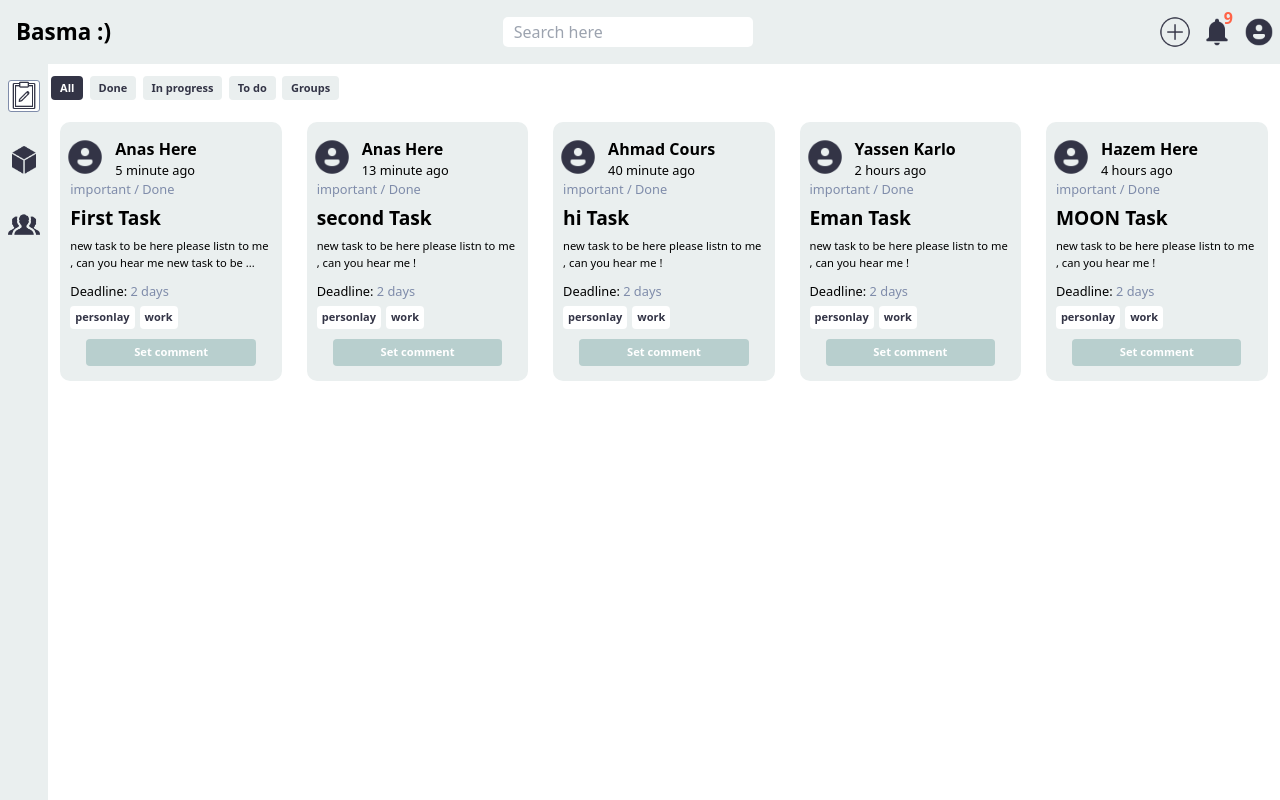
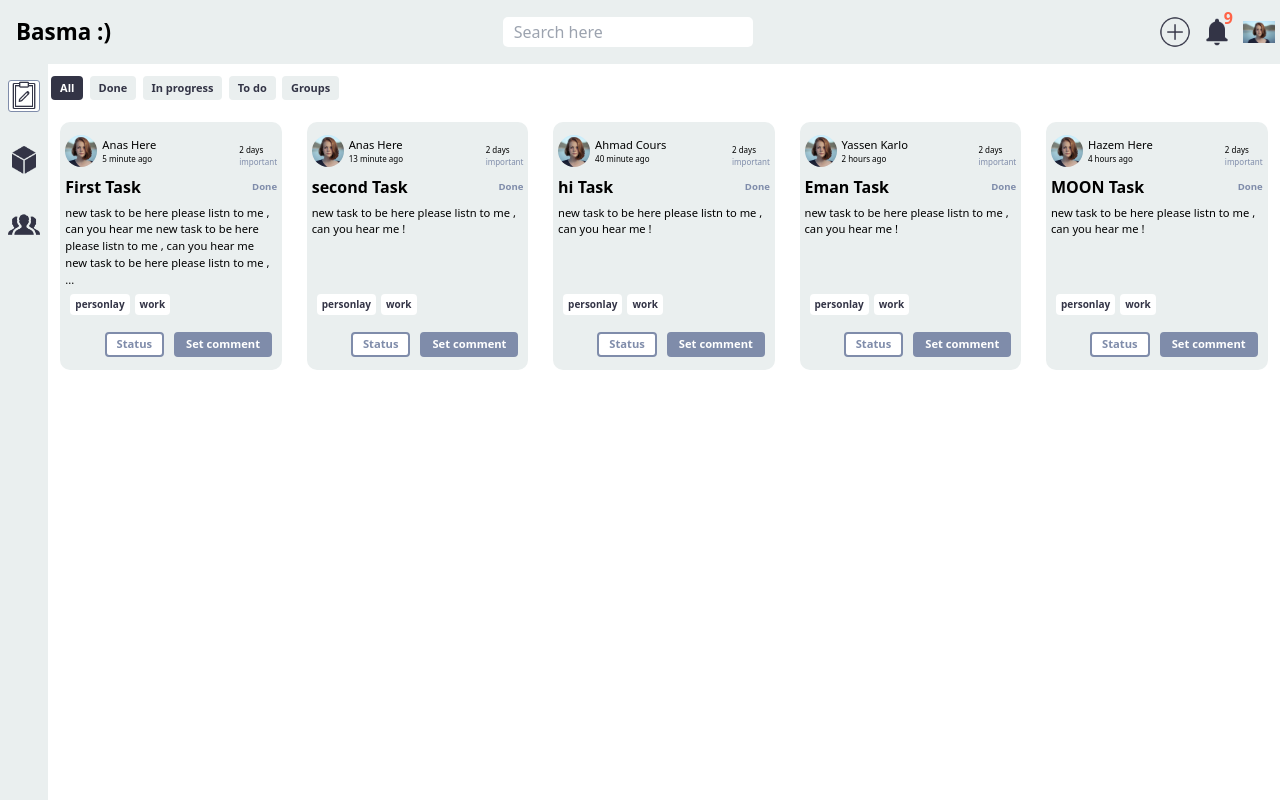
Before and after one commit to it-is-Anas/basma-front, a React (Vite) app: page /user in a window 1280 px wide. Built offline with nearby package versions, Linux system fonts and the light colour scheme.

Commit message:
updated task card ui

```diff
--- a/src/features/user/compoenents/taskCard.tsx
+++ b/src/features/user/compoenents/taskCard.tsx
@@ -4,30 +4,38 @@ import FormButton from '../../../components/Buttons/formButton';
 import type { task } from '../../../types';
 
 export default function TaskCard({ id,title,desc,priority,catagory,user , createdAt , deadline ,cls=''}: task){
-    const shortDesc = desc.length > 80? desc.slice(0,72) + ' ...':desc;
+    const shortDesc = desc.length > 155? desc.slice(0,155 ) + ' ...':desc;
     if(id)
         return (
-            <div className={"m-[10px] w-[90%] mx-[auto] bg-[var(--gray)] rounded-[10px]  p-[5px] "+cls}>
-                <div className="w-[100%] mt-[10px] flex justify-start items-start">
-                    <img loading='lazy' src={profileImg} alt="" className="w-[2.5em]" />
-                    <div className="h-[100%] ml-[10px]">
-                        <p className="font-[600]">{ user.firstName } { user.lastName }</p>
-                        <p className="font-[500] text-[.8em]">{ createdAt }</p>
+            <div className={" m-[10px] h-[15.5em]  w-[90%] mx-[auto] bg-[var(--gray)] rounded-[10px]  p-[5px] "+cls}>
+                <div className=" w-[100%] h-[3em] flex justify-start items-center">
+                    <img loading='lazy' src={profileImg} alt="" className="w-[2em] h-[2em] rounded-[50%] object-cover " />
+                    <div className="h-[100%] w-[100%] ml-[5px] flex flex-col justify-center">
+                        <p className="font-[500] text-[.7em]">{ user.firstName } { user.lastName }</p>
+                        <p className="font-[500] text-[.5em]">{ createdAt }</p>
+                    </div>
+                    <div className="">
+                        <p className="font-[500] text-[.5em] mt-[10px] mb-[auto]"> { deadline }</p>
+                        <p className=" font-[500] text-[.5em]  text-[var(--light-blue)]">{priority}</p>
+                        {/* <p className=" font-[500] text-[.6em]  text-[var(--light-blue)]">Done</p> */}
                     </div>
                 </div>
-                <p className="font-[500] px-[5px] text-[.8em] text-[var(--light-blue)]"> { priority } / <span className="text-[var(--light-blue)]">Done</span></p>
-                <p className="w-[100%] px-[5px] pt-[5px] text-[1.2em] font-[600]">{title}</p>
-                <p className="p-[5px] font-[500] text-[.7em]">
+                <div className=" h-[1.5em] flex justify-start items-center">
+                    <p className=" w-[100%] text-[1em] font-[600]">{title}</p>
+                    <p className="text-[.6em] font-[600] text-[var(--light-blue)]">Done</p>
+                    {/* {status} */}
+                </div>
+                <p className=" h-[8em] py-[.5em] font-[500] text-[.7em] ">
                     { shortDesc }
                 </p>
-                <p className="p-[5px] font-[500] text-[.8em]">Deadline:  <span className="text-[var(--light-blue)]"> { deadline }</span></p>
-                <div className="px-[5px] flex justify-start items-center">
+                <div className=" h-[2em] px-[5px] flex justify-start items-center">
                     {
-                        catagory.map((ele,index) => <p key={ele+index} className="text-[11px] px-[5px] py-[.3em] mr-[5px] rounded-[4px] text-[.8em] font-[700] bg-[var(--white)] text-[var(--dark-blue)]">{ele}</p>)
+                        catagory.map((ele,index) => <p key={ele+index} className="text-[10px] px-[5px] py-[.3em] mr-[5px] rounded-[4px] text-[.8em] font-[700] bg-[var(--white)] text-[var(--dark-blue)]">{ele}</p>)
                     }
                 </div>
-                <div className="flex ">
-                    <FormButton cls='text-[.7em] w-[80%] my-[10px] mx-[auto] bg-[var(--light-green)]' label='Set comment'  />
+                <div className="  h-[3em] flex justify-end items-center ">
+                    <FormButton cls='text-[.7em] w-[auto] !py-[2px] bg-[var(--white)] !text-[var(--light-blue)] border border-[var(--light-blue)] border-[2px] !m-[0] !mx-[5px]' label='Status'  />
+                    <FormButton cls='text-[.7em] w-[auto] !py-[2px] !m-[0] !mx-[5px] border border-[var(--light-blue)] border-[2px]' label='Set comment'  />
                 </div>
             </div>
         );
```
Also changed, not shown: src/assets/profileIcon.png, src/assets/sss.png (added).
